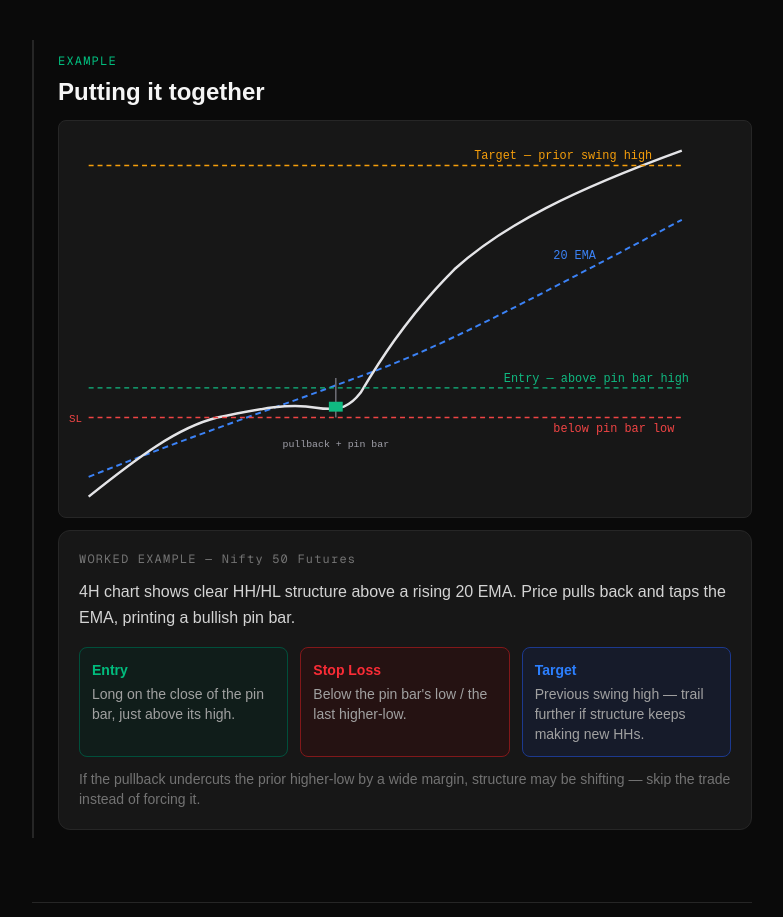
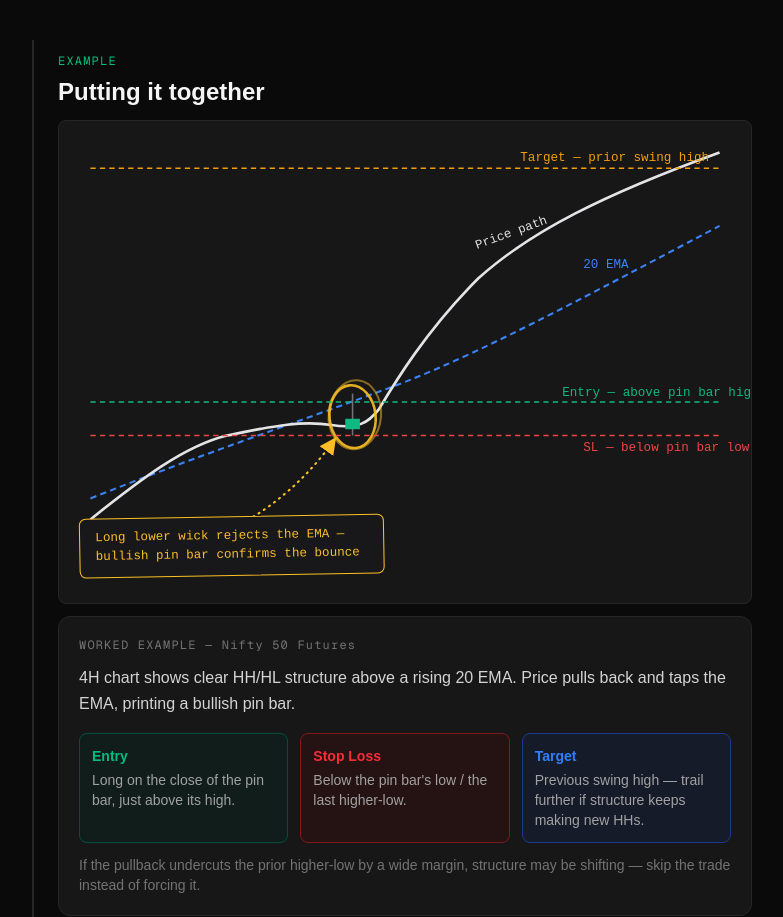
Before and after one commit to Dreamyplayer/tradelens, a Next.js app: page /strategies/trend-following in a window 1280 px wide. Shown: the part 2760-3677 px from the top of the page, without its empty margins (248-1031 px from the left). Built offline with nearby package versions, Linux system fonts and the light colour scheme; no server answers.

Commit message:
feat: enhance visual examples with hand-drawn callouts for Breakout, Price Action, SMC, and Trend Following; improve SVG layouts and annotations

```diff
--- a/src/components/svg/LiveExampleBreakout.tsx
+++ b/src/components/svg/LiveExampleBreakout.tsx
@@ -1,7 +1,7 @@
 /**
- * Live visual example matching the Breakout worked example:
- * tightening range, breakout with volume, retest entry, SL inside the
- * old range, target from the measured-move projection.
+ * Live visual example matching the Breakout worked example, now with a
+ * hand-drawn-style callout explaining the confirmation: the wick retests
+ * the old range top and holds, before a bullish close confirms entry.
  */
 
 const candles = [
@@ -22,23 +22,29 @@ const candles = [
 
 export default function LiveExampleBreakout() {
   return (
-    <svg viewBox='0 0 720 320' className='w-full h-auto rounded-lg bg-neutral-900 border border-neutral-800'>
+    <svg viewBox='0 0 660 440' className='w-full h-auto rounded-lg bg-neutral-900 border border-neutral-800'>
+      <defs>
+        <marker id='arrow-bo' markerWidth='8' markerHeight='8' refX='6' refY='4' orient='auto'>
+          <path d='M0,0 L8,4 L0,8 Z' fill='#fbbf24' />
+        </marker>
+      </defs>
+
       {/* Old range zone */}
       <rect x='30' y='245' width='500' height='30' fill='#f59e0b' opacity='0.12' />
       <text x='35' y='238' fill='#f59e0b' fontSize='11' fontFamily='monospace'>
         CONSOLIDATION RANGE (old boundary)
       </text>
 
-      {/* SL line - inside old range */}
+      {/* SL line */}
       <line x1='30' y1='265' x2='600' y2='265' stroke='#ef4444' strokeWidth='1.4' strokeDasharray='5 4' />
       <text x='480' y='280' fill='#ef4444' fontSize='12' fontFamily='monospace'>
         SL — inside old range
       </text>
 
-      {/* Entry line - at retest */}
+      {/* Entry line */}
       <line x1='30' y1='250' x2='600' y2='250' stroke='#10b981' strokeWidth='1.4' strokeDasharray='5 4' />
       <text x='480' y='228' fill='#10b981' fontSize='12' fontFamily='monospace'>
-        Entry — retest of old range top
+        Entry — on retest hold
       </text>
 
       {/* Target line */}
@@ -65,9 +71,33 @@ export default function LiveExampleBreakout() {
         );
       })}
 
-      <text x='355' y='300' fill='#a1a1aa' fontSize='10' fontFamily='monospace' textAnchor='middle'>
-        ↑ wick retests, holds
-      </text>
+      {/* Hand-drawn scribble circle around the retest + confirmation candles */}
+      <g transform='rotate(-4 372 220)'>
+        <ellipse cx='372' cy='220' rx='42' ry='60' fill='none' stroke='#fbbf24' strokeWidth='2.5' opacity='0.9' />
+      </g>
+      <g transform='rotate(3 372 220)'>
+        <ellipse cx='374' cy='217' rx='45' ry='63' fill='none' stroke='#fbbf24' strokeWidth='2' opacity='0.5' />
+      </g>
+
+      {/* Callout arrow + note */}
+      <path
+        d='M 460 380 C 430 350, 400 300, 380 268'
+        fill='none'
+        stroke='#fbbf24'
+        strokeWidth='2'
+        strokeDasharray='1 5'
+        strokeLinecap='round'
+        markerEnd='url(#arrow-bo)'
+      />
+      <g transform='rotate(-1 300 400)'>
+        <rect x='290' y='360' width='300' height='56' rx='6' fill='#18181b' stroke='#fbbf24' strokeWidth='1' />
+        <text x='305' y='381' fill='#fbbf24' fontSize='12' fontFamily='monospace'>
+          Wick retests old range top, holds —
+        </text>
+        <text x='305' y='399' fill='#fbbf24' fontSize='12' fontFamily='monospace'>
+          next bullish close confirms entry
+        </text>
+      </g>
     </svg>
   );
 }
--- a/src/components/svg/LiveExamplePriceAction.tsx
+++ b/src/components/svg/LiveExamplePriceAction.tsx
@@ -25,11 +25,28 @@ const candles = [
 
 export default function LiveExamplePriceAction() {
   return (
-    <svg viewBox='0 0 760 480' className='w-full h-auto rounded-lg bg-neutral-900 border border-neutral-800'>
+    <svg viewBox='0 0 760 460' className='w-full h-auto rounded-lg bg-neutral-900 border border-neutral-800'>
+      <defs>
+        <marker id='arrow-pa' markerWidth='8' markerHeight='8' refX='6' refY='4' orient='auto'>
+          <path d='M0,0 L8,4 L0,8 Z' fill='#fbbf24' />
+        </marker>
+      </defs>
+
       {/* Resistance zone */}
       <rect x='30' y='120' width='600' height='26' fill='#ef4444' opacity='0.12' />
       <text x='35' y='112' fill='#ef4444' fontSize='11' fontFamily='monospace'>
         RESISTANCE ZONE 6,780–6,800
+      </text>
+
+      {/* Touch counters */}
+      <text x='110' y='96' fill='#a1a1aa' fontSize='11' fontFamily='monospace' textAnchor='middle'>
+        touch 1
+      </text>
+      <text x='250' y='96' fill='#a1a1aa' fontSize='11' fontFamily='monospace' textAnchor='middle'>
+        touch 2
+      </text>
+      <text x='390' y='96' fill='#fbbf24' fontSize='11' fontFamily='monospace' textAnchor='middle'>
+        touch 3
       </text>
 
       {/* SL line */}
@@ -68,8 +85,36 @@ export default function LiveExamplePriceAction() {
         );
       })}
 
-      <text x='425' y='460' fill='#a1a1aa' fontSize='10' fontFamily='monospace' textAnchor='middle'>
-        ↑ engulfing confirms
+      {/* Hand-drawn scribble circle around the engulfing (confirmation) candle */}
+      <g transform='rotate(-6 425 165)'>
+        <ellipse cx='425' cy='165' rx='24' ry='46' fill='none' stroke='#fbbf24' strokeWidth='2.5' opacity='0.9' />
+      </g>
+      <g transform='rotate(5 425 165)'>
+        <ellipse cx='427' cy='163' rx='27' ry='49' fill='none' stroke='#fbbf24' strokeWidth='2' opacity='0.55' />
+      </g>
+
+      {/* Callout arrow pointing from note up to the circled candle */}
+      <path
+        d='M 370 340 C 445 300, 440 250, 435 205'
+        fill='none'
+        stroke='#fbbf24'
+        strokeWidth='2'
+        strokeDasharray='1 5'
+        strokeLinecap='round'
+        markerEnd='url(#arrow-pa)'
+      />
+      <g transform='rotate(-1 480 380)'>
+        <rect x='200' y='342' width='290' height='56' rx='6' fill='#18181b' stroke='#fbbf24' strokeWidth='1' />
+        <text x='235' y='362' fill='#fbbf24' fontSize='12' fontFamily='monospace'>
+          3rd touch + bearish engulfing
+        </text>
+        <text x='235' y='381' fill='#fbbf24' fontSize='12' fontFamily='monospace'>
+          candle closes back inside zone
+        </text>
+      </g>
+
+      <text x='200' y='418' fill='#71717a' fontSize='11' fontFamily='monospace'>
+        → this close is the entry trigger, not the touch itself
       </text>
     </svg>
   );
--- a/src/components/svg/LiveExampleTrendFollowing.tsx
+++ b/src/components/svg/LiveExampleTrendFollowing.tsx
@@ -1,11 +1,17 @@
 /**
- * Live visual example matching the Trend Following worked example:
- * uptrend, pullback to the rising 20 EMA, bullish pin bar confirmation,
- * long entry with SL below the pin bar low and target at prior swing high.
+ * Live visual example matching the Trend Following worked example, now
+ * with a hand-drawn-style callout explaining the confirmation: a bullish
+ * pin bar rejecting the EMA pullback.
  */
 export default function LiveExampleTrendFollowing() {
   return (
-    <svg viewBox='0 0 700 400' className='w-full h-auto rounded-lg bg-neutral-900 border border-neutral-800'>
+    <svg viewBox='0 0 660 460' className='w-full h-auto rounded-lg bg-neutral-900 border border-neutral-800'>
+      <defs>
+        <marker id='arrow-tf' markerWidth='8' markerHeight='8' refX='6' refY='4' orient='auto'>
+          <path d='M0,0 L8,4 L0,8 Z' fill='#fbbf24' />
+        </marker>
+      </defs>
+
       {/* EMA line */}
       <path
         d='M 30 360 C 130 320, 220 290, 300 260 C 380 232, 460 190, 630 100'
@@ -29,35 +35,59 @@ export default function LiveExampleTrendFollowing() {
         stroke='#e4e4e7'
         strokeWidth='2.5'
       />
+      <text x='400' y='150' transform='rotate(-20 320 140)' fill='#e4e4e7' fontSize='12' fontFamily='monospace'>
+        Price path
+      </text>
 
       {/* Pin bar at pullback */}
       <line x1='280' y1='260' x2='280' y2='300' stroke='#71717a' strokeWidth='1.5' />
       <rect x='273' y='284' width='14' height='10' fill='#10b981' />
 
+      {/* Hand-drawn scribble circle around the pin bar */}
+      <g transform='rotate(-6 280 282)'>
+        <ellipse cx='280' cy='282' rx='22' ry='30' fill='none' stroke='#fbbf24' strokeWidth='2.5' opacity='0.9' />
+      </g>
+      <g transform='rotate(5 280 282)'>
+        <ellipse cx='282' cy='280' rx='25' ry='33' fill='none' stroke='#fbbf24' strokeWidth='2' opacity='0.5' />
+      </g>
+
       {/* SL line */}
       <line x1='30' y1='300' x2='630' y2='300' stroke='#ef4444' strokeWidth='1.4' strokeDasharray='5 4' />
-      <text x='10' y='304' fill='#ef4444' fontSize='11' fontFamily='monospace'>
-        SL
-      </text>
       <text x='500' y='315' fill='#ef4444' fontSize='12' fontFamily='monospace'>
-        below pin bar low
+        SL — below pin bar low
       </text>
 
       {/* Entry line */}
-      <line x1='30' y1='270' x2='630' y2='270' stroke='#10b981' strokeWidth='1.4' strokeDasharray='5 4' />
-      <text x='450' y='264' fill='#10b981' fontSize='12' fontFamily='monospace'>
+      <line x1='30' y1='268' x2='630' y2='268' stroke='#10b981' strokeWidth='1.4' strokeDasharray='5 4' />
+      <text x='480' y='262' fill='#10b981' fontSize='12' fontFamily='monospace'>
         Entry — above pin bar high
       </text>
 
       {/* Target line */}
       <line x1='30' y1='45' x2='630' y2='45' stroke='#f59e0b' strokeWidth='1.4' strokeDasharray='5 4' />
-      <text x='420' y='38' fill='#f59e0b' fontSize='12' fontFamily='monospace'>
+      <text x='440' y='38' fill='#f59e0b' fontSize='12' fontFamily='monospace'>
         Target — prior swing high
       </text>
 
-      <text x='280' y='330' fill='#a1a1aa' fontSize='10' fontFamily='monospace' textAnchor='middle'>
-        pullback + pin bar
-      </text>
+      {/* Callout arrow + note */}
+      <path
+        d='M 130 400 C 180 390, 230 350, 262 305'
+        fill='none'
+        stroke='#fbbf24'
+        strokeWidth='2'
+        strokeDasharray='1 5'
+        strokeLinecap='round'
+        markerEnd='url(#arrow-tf)'
+      />
+      <g transform='rotate(-1 20 420)'>
+        <rect x='20' y='380' width='290' height='56' rx='6' fill='#18181b' stroke='#fbbf24' strokeWidth='1' />
+        <text x='35' y='401' fill='#fbbf24' fontSize='12' fontFamily='monospace'>
+          Long lower wick rejects the EMA —
+        </text>
+        <text x='35' y='419' fill='#fbbf24' fontSize='12' fontFamily='monospace'>
+          bullish pin bar confirms the bounce
+        </text>
+      </g>
     </svg>
   );
 }
```
Also changed, not shown: src/components/svg/LiveExampleSMC.tsx (+40 -10 lines).
